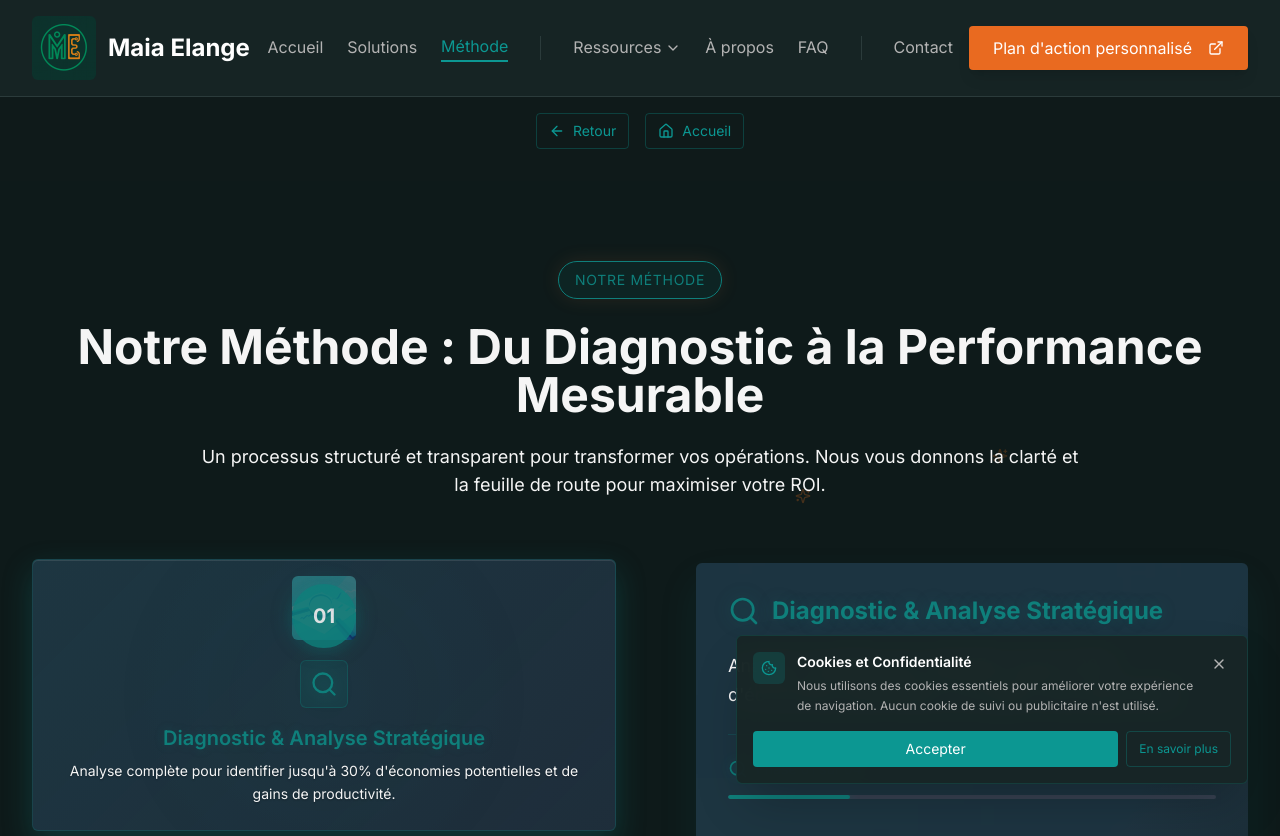
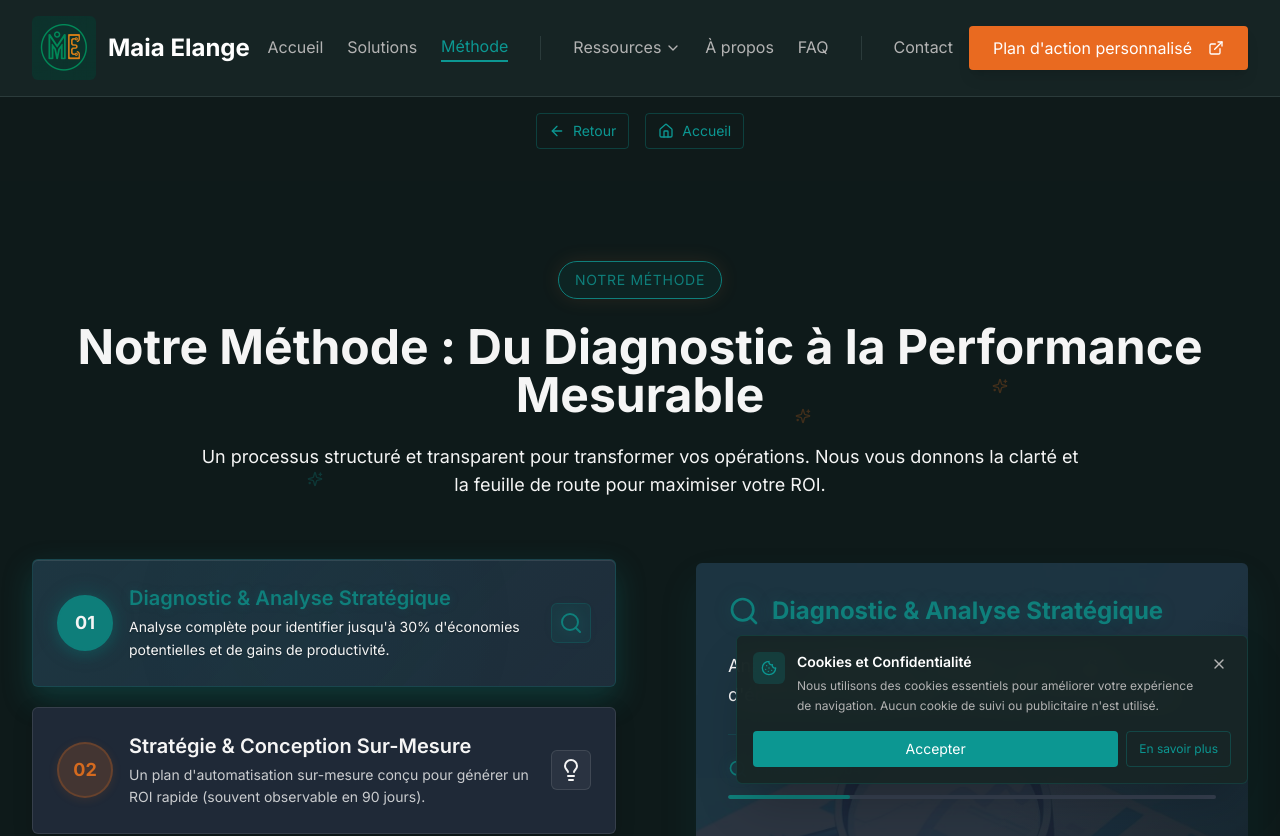
Before and after one commit to bmcsoft92/Git-AI, a React (Vite) app: page /methode in a window 1280 px wide. Shown: the top 836 px of the page. Built offline with nearby package versions, Linux system fonts and the light colour scheme.

Commit message:
Revert method section changes
Reverts changes made to the method section.

```diff
--- a/src/components/ProcessSection.tsx
+++ b/src/components/ProcessSection.tsx
@@ -165,18 +165,6 @@ const ProcessSection = () => {
                 }}
                 onClick={() => setSelectedPhase(index)}
               >
-                {/* Image d'illustration centrée */}
-                <div className="absolute top-4 left-1/2 transform -translate-x-1/2 h-16 w-16 opacity-30 overflow-hidden rounded-lg">
-                  <img
-                    src={phase.image}
-                    alt={`Illustration ${phase.title}`}
-                    className="w-full h-full object-cover transition-all duration-500 group-hover:scale-110"
-                    style={{
-                      filter: `brightness(${selectedPhase === index ? '1.4' : '1.0'}) contrast(1.2)`
-                    }}
-                  />
-                </div>
-
                 {/* Effet lumineux en arrière-plan */}
                 {selectedPhase === index && (
                   <div
@@ -187,10 +175,9 @@ const ProcessSection = () => {
                   />
                 )}
 
-                <CardContent className="p-6 relative z-10">
-                  <div className="text-center mb-4">
+                <CardContent className="p-6 flex items-center space-x-4 relative z-10">
                   <div
-                      className="w-16 h-16 rounded-full flex items-center justify-center text-xl font-bold transition-all duration-500 group-hover:rotate-12 shadow-lg mx-auto mb-3"
+                    className="flex-shrink-0 w-14 h-14 rounded-full flex items-center justify-center text-lg font-bold transition-all duration-500 group-hover:rotate-12 shadow-lg"
                     style={{
                       backgroundColor: selectedPhase === index ? phase.color : phase.iconBg,
                       color: selectedPhase === index ? '#F5F5F5' : phase.color,
@@ -204,31 +191,9 @@ const ProcessSection = () => {
                     {phase.number}
                   </div>
 
-                    {(() => {
-                      const Icon = phase.icon;
-                      return (
-                        <div
-                          className="w-12 h-12 rounded-lg flex items-center justify-center transition-all duration-300 group-hover:scale-110 mx-auto"
-                          style={{
-                            backgroundColor: selectedPhase === index ? phase.color + '25' : 'rgba(255, 255, 255, 0.08)',
-                            border: `1px solid ${selectedPhase === index ? phase.color + '50' : 'rgba(255, 255, 255, 0.15)'}`
-                          }}
-                        >
-                          <Icon
-                            className="h-7 w-7 transition-all duration-300"
-                            style={{
-                              color: selectedPhase === index ? phase.color : '#F5F5F5',
-                              filter: selectedPhase === index ? `drop-shadow(0 0 8px ${phase.color}80)` : 'none'
-                            }}
-                          />
-                        </div>
-                      );
-                    })()}
-                  </div>
-
-                  <div className="text-center">
+                  <div className="flex-1 min-w-0">
                     <h3
-                      className="text-xl font-semibold mb-2 transition-colors duration-300"
+                      className="text-xl font-semibold mb-1 transition-colors duration-300"
                       style={{
                         color: selectedPhase === index ? phase.color : '#F5F5F5',
                         textShadow: selectedPhase === index ? `0 0 10px ${phase.color}40` : 'none'
@@ -246,6 +211,27 @@ const ProcessSection = () => {
                       {phase.subtitle}
                     </p>
                   </div>
+
+                  {(() => {
+                    const Icon = phase.icon;
+                    return (
+                      <div
+                        className="flex-shrink-0 w-10 h-10 rounded-lg flex items-center justify-center transition-all duration-300 group-hover:scale-110"
+                        style={{
+                          backgroundColor: selectedPhase === index ? phase.color + '20' : 'rgba(255, 255, 255, 0.05)',
+                          border: `1px solid ${selectedPhase === index ? phase.color + '40' : 'rgba(255, 255, 255, 0.1)'}`
+                        }}
+                      >
+                        <Icon
+                          className="h-6 w-6 transition-all duration-300"
+                          style={{
+                            color: selectedPhase === index ? phase.color : '#F5F5F5',
+                            filter: selectedPhase === index ? `drop-shadow(0 0 8px ${phase.color}80)` : 'none'
+                          }}
+                        />
+                      </div>
+                    );
+                  })()}
                 </CardContent>
               </Card>
             ))}
```
Lines whose indentation alone changed are shown as unchanged.
